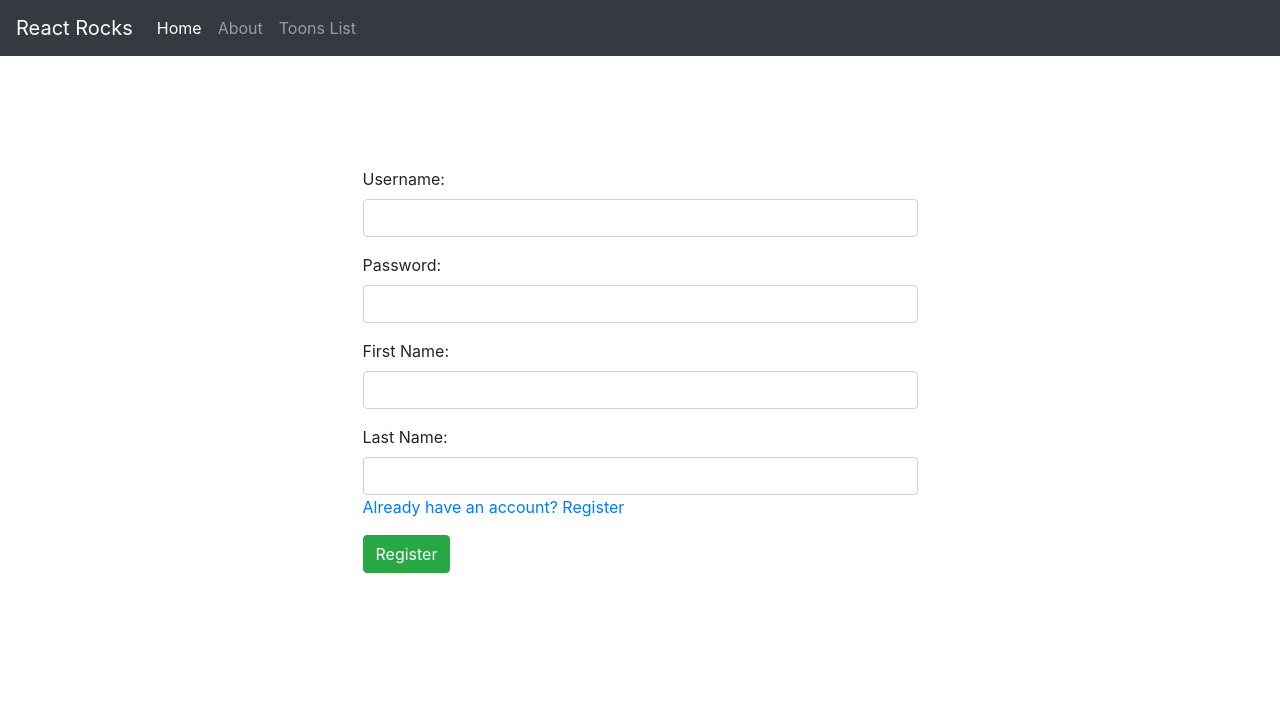
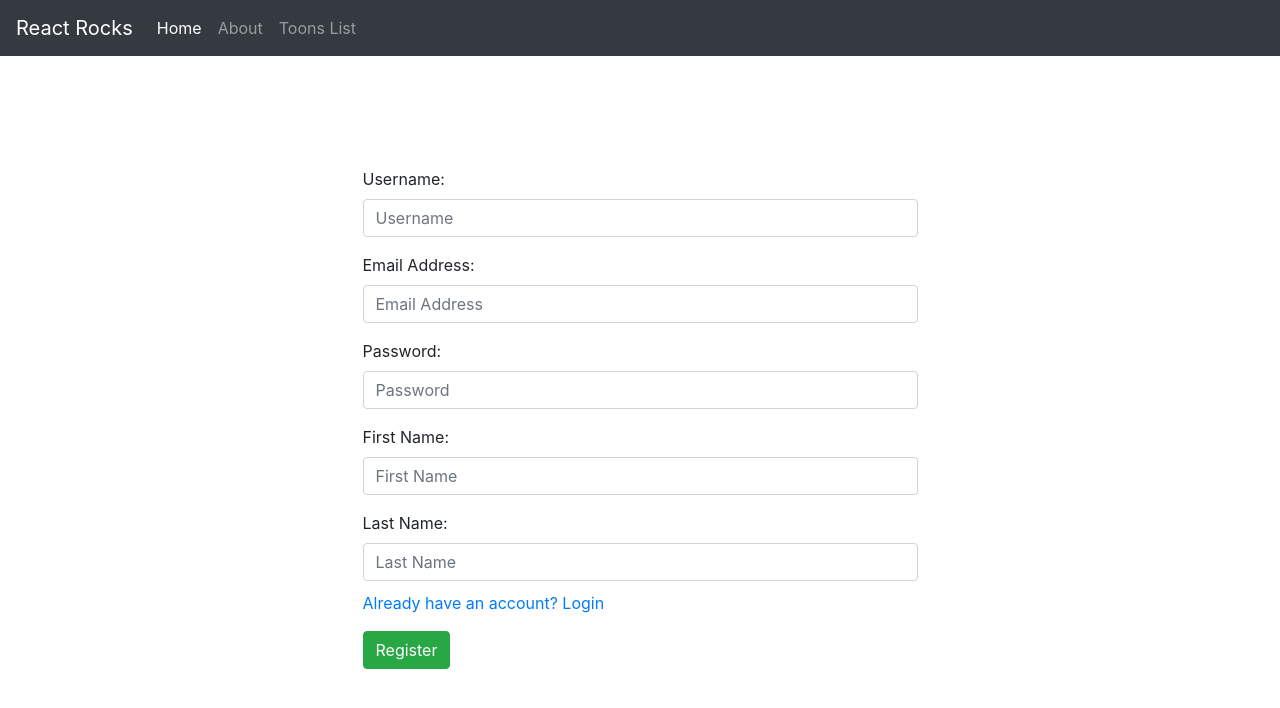
Before and after one commit to medhatelmasry/Project-Maestro, a React (Create React App) app in the folder front-end/: page /register in a window 1280 px wide. Shown: the top 708 px of the page. Built offline with nearby package versions, Linux system fonts and the light colour scheme.

Commit message:
attempted POST, url not ready yet, added user registration validation which works

```diff
--- a/front-end/package.json
+++ b/front-end/package.json
@@ -37,6 +37,7 @@
     ]
   },
   "devDependencies": {
+    "axios": "^0.21.1",
     "bootstrap": "^4.1.1",
     "jquery": "^3.6.0",
     "popper.js": "^1.16.1"
--- /dev/null
+++ b/front-end/src/js/UserValidate.js
@@ -0,0 +1,35 @@
+function userValidate(values) {
+    let errors = {}
+
+    if (!values.userName.trim()) {
+        errors.userName = "Username cannot be empty.";
+    }
+
+    let emailRegex = /\S+@\S+\.\S+/;
+    if (!values.email.trim()) {
+        errors.email = "Email cannot be empty.";
+    } else if (!values.email.match(emailRegex)) {
+        errors.email = "Email not in proper format. Email should be in the form example@example.com";
+    }
+
+    let passwordRegex = /^(?=.*?[A-Z])(?=.*?[a-z])(?=.*?[0-9])(?=.*?[#?!@$%^&*-]).{7,}$/;
+    if (!values.password.trim()) {
+        errors.password = "Password cannot be empty.";
+    } else if (values.password.length <= 6) {
+        errors.password = "Password must be more than 6 characters.";
+    } else if (!values.password.match(passwordRegex)) {
+        errors.password = "Password must contain at least 1 uppercase letter, 1 lowercase letter, 1 number, and 1 special character.";
+    }
+
+    if (!values.firstName.trim()) {
+        errors.firstName = "First name cannot be empty.";
+    }
+
+    if (!values.lastName.trim()) {
+        errors.lastName = "Last name cannot be empty.";
+    }
+
+    return errors;
+}
+
+export default userValidate;
--- a/front-end/src/pages/RegisterPage.js
+++ b/front-end/src/pages/RegisterPage.js
@@ -1,30 +1,105 @@
-import React from 'react';
-
+import React, { useState } from 'react';
+import axios from 'axios';
+import jQuery from 'jquery';
+import { Redirect } from 'react-router-dom';
+import userValidate from '../js/UserValidate';
 import "./styles/RegisterPage.css"
 
-const RegisterPage = () => (
+
+const RegisterPage = () => {
+    let errors = {};
+
+    const [userName, setUserName] = useState('');
+    const [email, setEmail] = useState('');
+    const [password, setPassword] = useState('');
+    const [firstName, setFirstName] = useState('');
+    const [lastName, setLastName] = useState('');
+    const [redirect, setRedirect] = useState(false);
+    const [errorMessages, setErrorMessages] = useState({});
+
+    const registerUser = (e) => {
+        e.preventDefault();
+
+        let formData = new FormData();
+
+        formData.append("userName", userName);
+        formData.append("email", email);
+        formData.append("password", password);
+        formData.append("firstName", firstName);
+        formData.append("lastName", lastName);
+
+        errors = userValidate({
+            userName: userName,
+            email: email,
+            password: password,
+            firstName: firstName,
+            lastName: lastName
+        });
+
+        setErrorMessages({
+            userName: errors.userName,
+            email: errors.email,
+            password: errors.password,
+            firstName: errors.firstName,
+            lastName: errors.lastName
+        });
+
+        if (jQuery.isEmptyObject(errors)) {
+            axios.post("http://localhost:8080/db/api/", formData)
+                .then(() => {
+                    setRedirect(true);
+                }
+                )
+                .catch(err => console.log(err));
+        }
+    }
+
+    if (redirect) {
+        return <Redirect to='/' />
+    }
+
+    return (
         <React.Fragment>
             <div className="panel panel-default position-register">
                 <form className='RegisterPage'>
                     <div className="form-group">
                         <label>Username:</label>
-                <input type="text" className="form-control" id="usernameInput"/>
+                        <input type="text" className="form-control"
+                            placeholder="Username" value={userName}
+                            onChange={(event) => setUserName(event.target.value)} />
+                        <h6 style={{ color: "red", marginTop: 10 }}>{errorMessages.userName}</h6>
+                    </div>
+                    <div className="form-group">
+                        <label>Email Address:</label>
+                        <input type="text" className="form-control"
+                            placeholder="Email Address" value={email}
+                            onChange={(event) => setEmail(event.target.value)} />
+                        <h6 style={{ color: "red", marginTop: 10 }}>{errorMessages.email}</h6>
                     </div>
                     <div className="form-group">
                         <label>Password:</label>
-                <input type="password" className="form-control" id="passwordInput"/>
+                        <input type="password" className="form-control"
+                            placeholder="Password" value={password}
+                            onChange={(event) => setPassword(event.target.value)} />
+                        <h6 style={{ color: "red", marginTop: 10 }}>{errorMessages.password}</h6>
                     </div>
                     <div className="form-group">
-                <label>First Name:</label>
-                <input type="text" className="form-control" id="firstNameInput"/>
+                        <label>First Name: </label>
+                        <input type="text" className="form-control"
+                            placeholder="First Name" value={firstName}
+                            onChange={(event) => setFirstName(event.target.value)} />
+                        <h6 style={{ color: "red", marginTop: 10 }}>{errorMessages.firstName}</h6>
                     </div>
                     <div className="form-group">
-                <label>Last Name:</label>
-                <input type="text" className="form-control" id="lastNameInput"/>
-                <a href="/login">Already have an account? Register</a>
+                        <label>Last Name: </label>
+                        <input type="text" className="form-control"
+                            placeholder="Last Name" value={lastName}
+                            onChange={(event) => setLastName(event.target.value)} />
+                        <h6 style={{ color: "red", marginTop: 10 }}>{errorMessages.lastName}</h6>
+                        <a href="/login">Already have an account? Login</a>
                     </div>
                     <div>
-                <button onClick={() => ""} className="btn btn-success" id="register-btn">Register</button>
+                        <button onClick={(e) => registerUser(e)} className="btn btn-success" id="register-btn">Register</button>
                     </div>
                     <div>
                     </div>
@@ -32,5 +107,6 @@ const RegisterPage = () => (
             </div>
         </React.Fragment>
     )
+}
 
 export default RegisterPage;
```
Also changed, not shown: 1 other file (tests, documents, lock files or other folders). Lines whose indentation alone changed are shown as unchanged.
